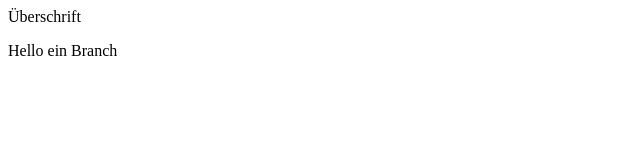
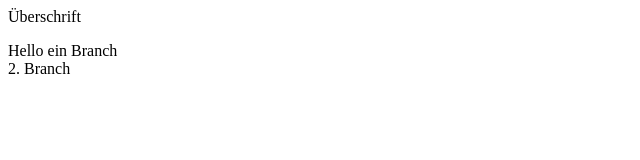
Before and after one commit to bpbp1999/webpr_1, a plain HTML site: page index.html in a window 1280 px wide. Shown: the full height of the page, 0-640 px from the left. Drawn offline with Linux system fonts and the light colour scheme.

Commit message:
Update index.html

```diff
--- a/index.html
+++ b/index.html
@@ -2,6 +2,7 @@
   <body>
     <p>Überschrift</p>
     Hello
-    ein Branch
+    ein Branch <br>
+    2. Branch
   </body>
 </html>
```
